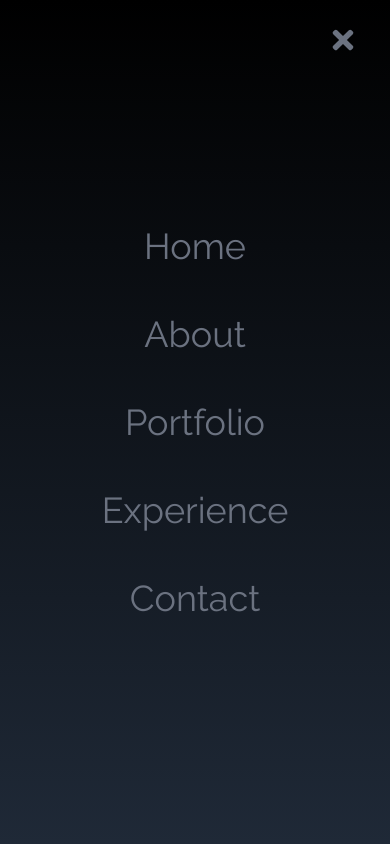
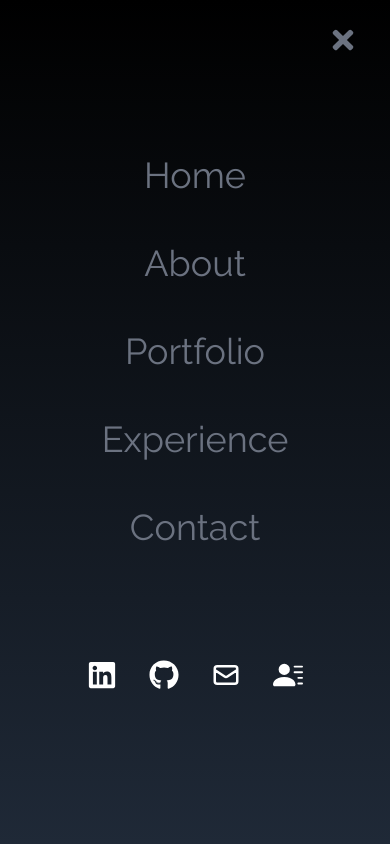
Before and after one commit to mrkirthi-24/My_Portfolio, a React (Create React App) app: page / in a window 390 px wide. Both pictures are taken after a click on the element 351 px from the left and 40 px from the top of the page. Shown: the top 844 px of the page. Built offline with nearby package versions, Linux system fonts and the light colour scheme.

Commit message:
Update MobileNavBar

```diff
--- a/src/components/NavBar.jsx
+++ b/src/components/NavBar.jsx
@@ -1,5 +1,7 @@
 import React, { useState } from "react";
-import { FaBars, FaTimes } from "react-icons/fa";
+import { BsFillPersonLinesFill } from "react-icons/bs";
+import { FaBars, FaGithub, FaLinkedin, FaTimes } from "react-icons/fa";
+import { HiOutlineMail } from "react-icons/hi";
 import { Link } from "react-scroll";
 
 const NavBar = () => {
@@ -25,6 +27,45 @@ const NavBar = () => {
     {
       id: 5,
       link: "contact",
+    },
+  ];
+
+  const SocialLinks = [
+    {
+      id: 1,
+      child: (
+        <>
+          <FaLinkedin size={30} />
+        </>
+      ),
+      href: "https://www.linkedin.com/in/kirthi-bagrecha/",
+    },
+    {
+      id: 2,
+      child: (
+        <>
+          <FaGithub size={30} />
+        </>
+      ),
+      href: "https://www.github.com/mrkirthi-24/",
+    },
+    {
+      id: 3,
+      child: (
+        <>
+          <HiOutlineMail size={30} />
+        </>
+      ),
+      href: "mailto:kirthibagrecha4@gmail.com",
+    },
+    {
+      id: 4,
+      child: (
+        <>
+          <BsFillPersonLinesFill size={30} />
+        </>
+      ),
+      href: "https://drive.google.com/file/d/1KFBOrRg90P_qeIgcUoWjBd0t7ot6512j/view?usp=share_link",
     },
   ];
 
@@ -57,7 +98,7 @@ const NavBar = () => {
       </div>
 
       {nav && (
-        <ul className="flex flex-col justify-center items-center absolute top-0 left-0 w-full h-screen bg-gradient-to-b from-black to-gray-800 text-gray-500 transition ease-in-out delay-150">
+        <ul className="flex flex-col justify-center items-center absolute top-0 left-0 w-full h-screen bg-gradient-to-b from-black to-gray-800 text-gray-500">
           {links.map(({ id, link }) => (
             <li
               key={id}
@@ -73,6 +114,22 @@ const NavBar = () => {
               </Link>
             </li>
           ))}
+          <hr class="h-px my-8 bg-gray-200 border-0 dark:bg-gray-700" />
+          <ul className="flex flex-row">
+            {SocialLinks.map(({ id, child, href, download }) => (
+              <li key={id} className="px-4 cursor-pointer py-6 text-4xl">
+                <a
+                  href={href}
+                  className="flex justify-between items-center w-full text-white"
+                  download={download}
+                  target="_blank"
+                  rel="noreferrer"
+                >
+                  {child}
+                </a>
+              </li>
+            ))}
+          </ul>
         </ul>
       )}
     </div>
--- a/src/components/SocialLinks.jsx
+++ b/src/components/SocialLinks.jsx
@@ -40,7 +40,7 @@ const SocialLinks = () => {
           Resume <BsFillPersonLinesFill size={30} />
         </>
       ),
-      href: "https://drive.google.com/file/d/1KFBOrRg90P_qeIgcUoWjBd0t7ot6512j/view?usp=share_link",
+      href: "https://drive.google.com/file/d/1Pixtq5r8zsvDUc3mG6vWjNZRi3nuKqV7/view?usp=sharing",
       style: "rounded-br-md",
     },
   ];
```
